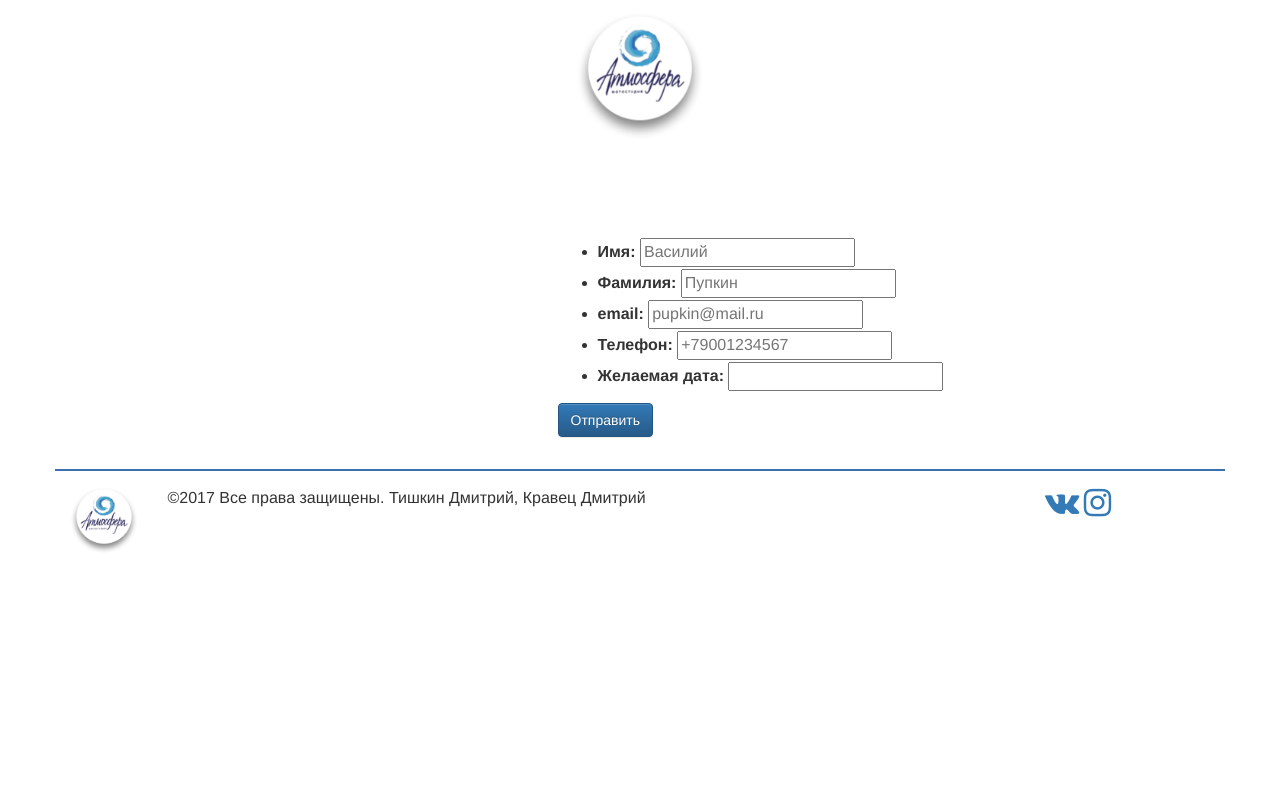
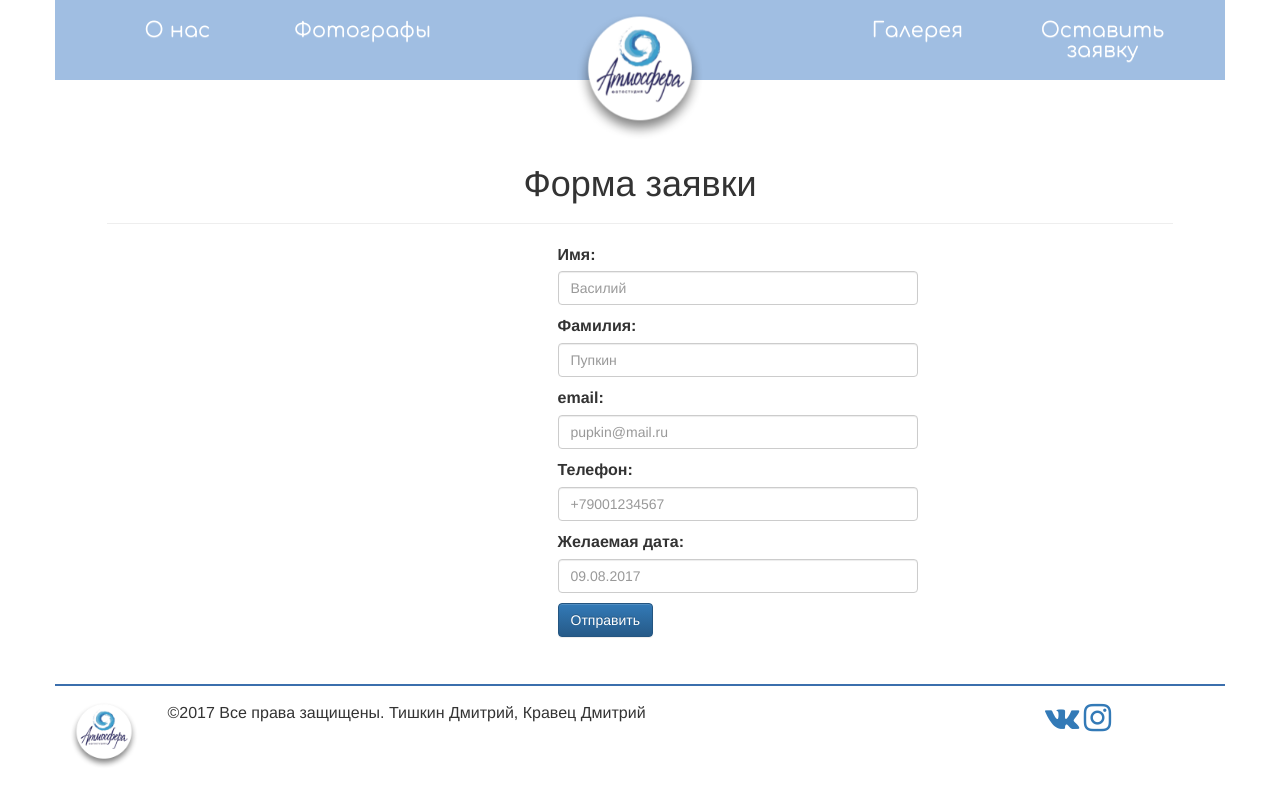
Before and after one commit to fenixsarov/Atmosphere_old, a Django app: page /request_form/ in a window 1280 px wide. Run offline with Django 3.2, Linux system fonts and the light colour scheme; style sheets or scripts are compiled from the project's sources; some libraries are stand-ins or nearby versions.

Commit message:
Added bootstrap make-up for request page

```diff
--- a/MainApp/forms.py
+++ b/MainApp/forms.py
@@ -1,26 +1,30 @@
 from django import forms
 from django.forms import ModelForm
 from .models import *
+from datetime import datetime
+
+
+now = datetime.now().strftime('%d.%m.%Y')
 
 
 class RequestForm(ModelForm):
     name = forms.CharField(max_length=20,
                            label='Имя',
-                           widget=forms.TextInput(attrs={'placeholder': 'Василий'})
+                           widget=forms.TextInput(attrs={'placeholder': 'Василий', 'class': 'form-control'})
                            )
     surname = forms.CharField(max_length=20,
                               label='Фамилия',
-                              widget=forms.TextInput(attrs={'placeholder': 'Пупкин'})
+                              widget=forms.TextInput(attrs={'placeholder': 'Пупкин', 'class': 'form-control'})
                               )
     email = forms.EmailField(label='email',
-                             widget=forms.EmailInput(attrs={'placeholder': 'pupkin@mail.ru'})
+                             widget=forms.EmailInput(attrs={'placeholder': 'pupkin@mail.ru', 'class': 'form-control'})
                              )
     phone = forms.CharField(max_length=12,
                             label='Телефон',
-                            widget=forms.TextInput(attrs={'placeholder': '+79001234567'})
+                            widget=forms.TextInput(attrs={'placeholder': '+79001234567', 'class': 'form-control'})
                             )
     date = forms.DateField(label='Желаемая дата',
-                           # widget=forms.DateInput(),
+                           widget=forms.DateInput(attrs={'placeholder': now, 'class': 'form-control'}),
                            input_formats=['%d.%m.%Y']
                            )
 
--- /dev/null
+++ b/MainApp/templates/inc-request-form.html
@@ -0,0 +1,15 @@
+<div class="container">
+    <div class="row request-bar">
+        <div class="col-lg-4 col-lg-offset-5">
+            <form action="" method="post">
+                {% csrf_token %}
+                    <div class="form-group">
+                        {{ form.as_p }}
+                    </div>
+                    <div class="form-group">
+                        <button type="submit" class="btn btn-primary">Отправить</button>
+                    </div>
+            </form>
+        </div>
+    </div>
+</div>
--- a/MainApp/templates/request_form.html
+++ b/MainApp/templates/request_form.html
@@ -4,25 +4,15 @@
     Оставить заявку фотографу | {{ block.super }}
 {% endblock %}
 {% block content %}
-    <p>
-        <br><br><br><br><br><br><br><br><br><br>
-    </p>
-
     <div class="container">
-        <div class="row">
-            <div class="col-lg-5 col-lg-offset-5">
-                <form action="" method="post">
-                    {% csrf_token %}
-                        <ul>
-                            {{ form.as_ul }}
-                        </ul>
-                        <div>
-                            <button type="submit" class="btn btn-primary">Отправить</button>
-                        </div>
-                </form>
-            </div>
-        </div>
+        <div class="row"><div class="col-sm-12 splitter-block"></div></div>
+    </div>
+    <div class="page-header col-sm-10 col-lg-offset-1 text-center">
+        <h1>Форма заявки</h1>
     </div>
 
 
+    {% include 'inc-request-form.html' %}
+
+
 {% endblock %}
--- a/MainApp/views.py
+++ b/MainApp/views.py
@@ -44,6 +44,7 @@ def galery(request):
 def request_form(request):
     debug = debug_flag
     page = 'request_form'
+    splitter_number = [ i for i in range(20) ]
     form = RequestForm(request.POST or None)
     if request.method == 'POST' and form.is_valid():
         # print(request.POST)
--- a/static/less/header.less
+++ b/static/less/header.less
@@ -15,7 +15,7 @@ nav.navbar {
     }
 }
 
-nav.at-navbar{
+nav.at-navbar {
     opacity: 0;
     width: 100%;
     border-radius: 0;
--- a/static/less/main.less
+++ b/static/less/main.less
@@ -4,6 +4,7 @@
 @import "mixin.less";
 @import "header.less";
 @import "footer.less";
+@import "request.less";
 
 @import "photograph.less";
 
--- /dev/null
+++ b/static/less/request.less
@@ -0,0 +1,21 @@
+@media (max-width: @screen-sm-min) {
+    body {
+    }
+}
+
+@media (min-width: @screen-sm-min) {
+}
+
+.splitter-block {
+    height: 5em;
+    background-color: #89aedb;
+    opacity: 0.8;
+    margin-bottom: 1.5em;
+}
+
+.request-bar {
+    input {
+        float: right;
+        margin-bottom: 10px;
+    }
+}
```
Also changed, not shown: db.sqlite3.
